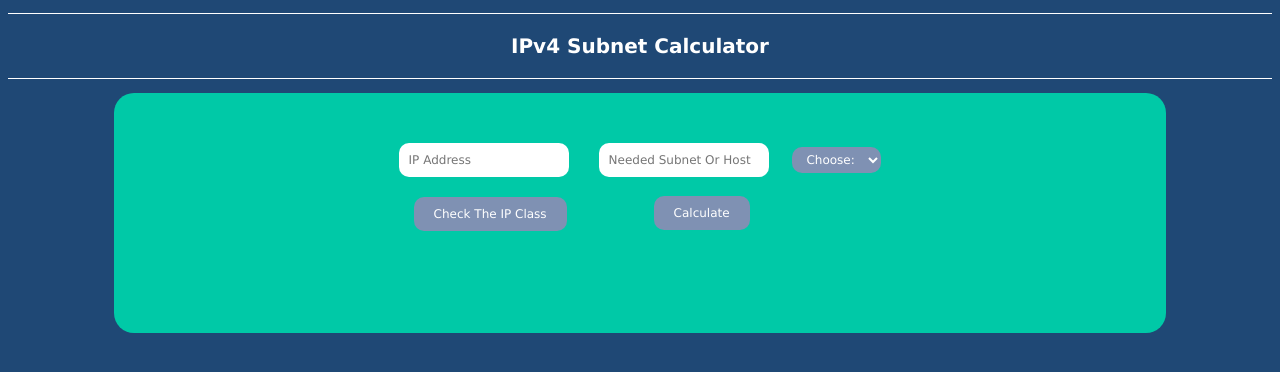
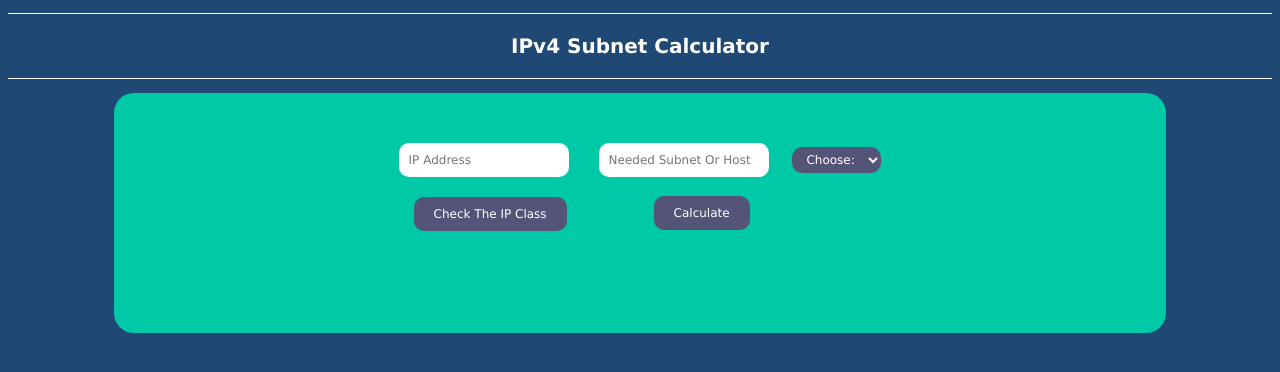
Before and after one commit to xDevvv/SimpleCode, a plain HTML site: page index.html in a window 1280 px wide. Drawn offline with Linux system fonts and the light colour scheme.

Commit message:
Update style.css

```diff
--- a/style.css
+++ b/style.css
@@ -7,7 +7,7 @@
 :root {
     --firstColor: #1F4875;
     --secondColor: #00C9A7;
-    --thirdColor: #7F91B3;
+    --thirdColor: #545479;
 }
 
 body {
```
